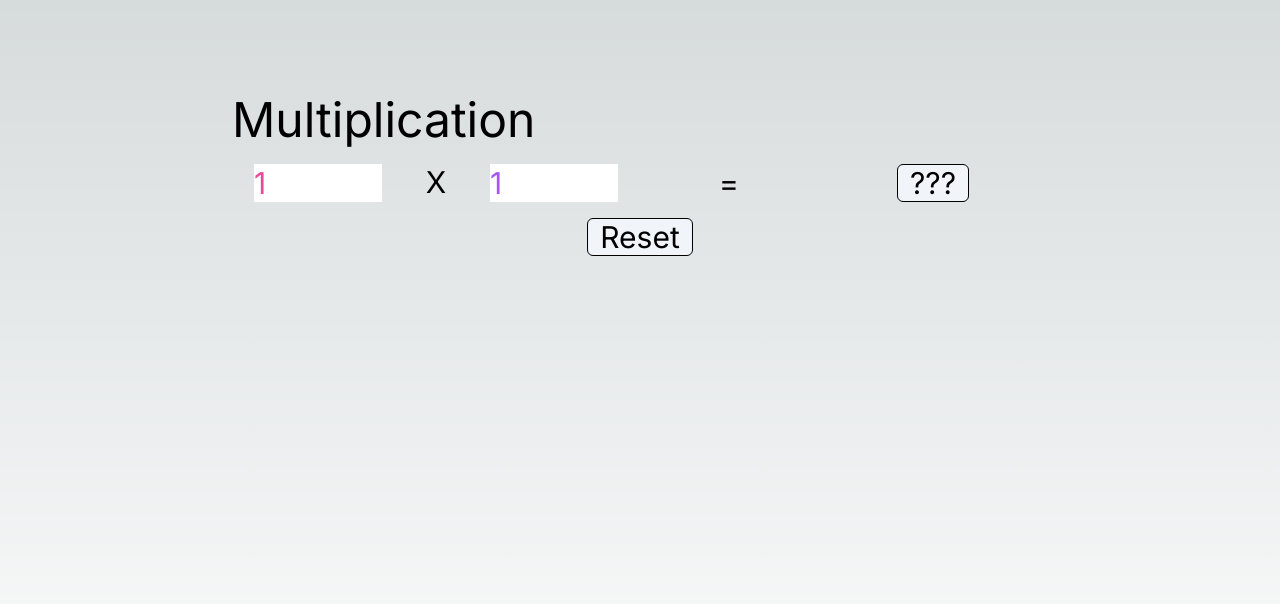
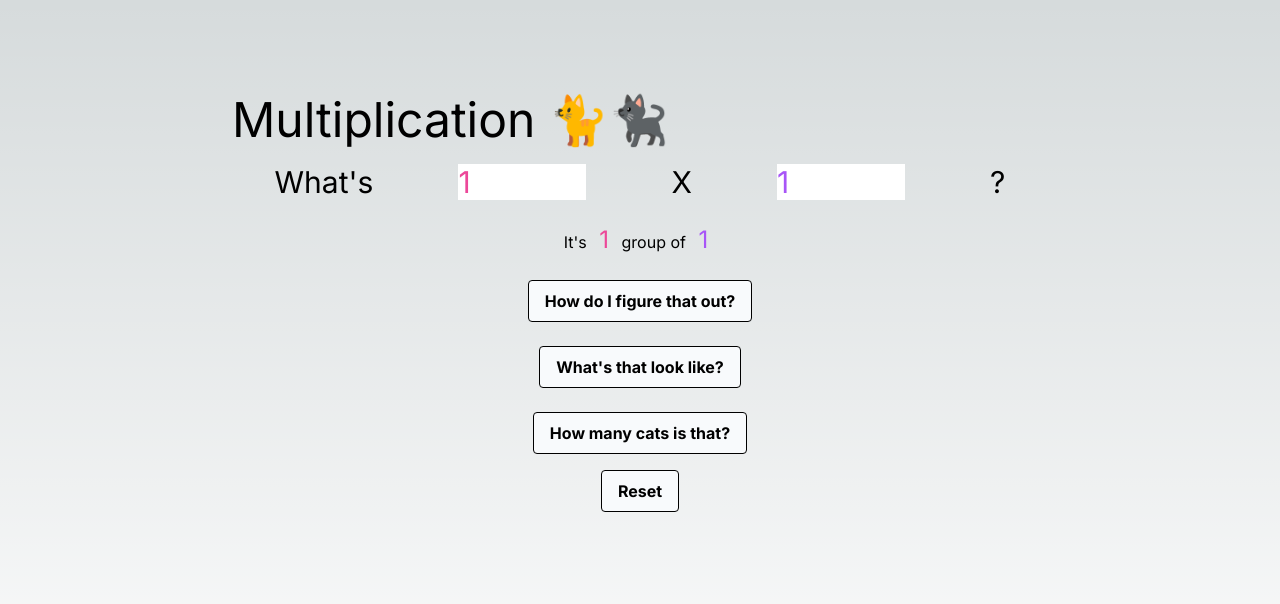
Before and after one commit to wrenhawth/react_sketches, a Next.js app: page /math-vis/multiplication in a window 1280 px wide. Shown: the top 604 px of the page. Built offline with nearby package versions, Linux system fonts and the light colour scheme.

Commit message:
Multiplication visualization take 2

```diff
--- a/app/math-vis/multiplication/page.tsx
+++ b/app/math-vis/multiplication/page.tsx
@@ -1,57 +1,140 @@
 "use client"
 import clsx from 'clsx';
-import React from 'react';
+import React, { ButtonHTMLAttributes } from 'react';
+import _ from 'lodash';
 
-const textColorMap: {[key: string]: string | undefined} = {
+enum Color {
+    PINK = 'pink',
+    PURPLE = 'purple'
+}
+const textColorMap: { [key in Color]: string } = {
     'pink': 'text-pink-500',
     'purple': 'text-purple-500'
 }
 
-function TermInput({ name, defaultValue, disabled, color }: { name: string, defaultValue: number, disabled: boolean, color?: string}) {
+const bgColorMap: { [key in Color]: string } = {
+    'pink': 'bg-pink-500',
+    'purple': 'bg-purple-500'
+}
+
+function Button(props: ButtonHTMLAttributes<HTMLButtonElement>) {
+    const { children, className, ...restProps } = props
+    const cls = clsx(className, 'bg-slate-50 hover:bg-slate-200 text-black border border-black font-bold py-2 px-4 rounded')
+    return <button className={cls} {...restProps}>{props.children}</button>
+}
+
+function Center({ className, children }: { children: React.ReactNode | React.ReactNode[], className?: string }) {
+    const cls = clsx(className, 'flex flex-auto justify-center items-center')
+    return <div className={cls}>{children}</div>
+}
+//  const range = (start: number, stop: number, step: number) => Array.from({ length: (stop - start) / step + 1 }, (v, k) => start + step * k)
+
+function Dot({ label, color }: { color: Color, label?: string }) {
+    const cls = clsx('w-10 h-10 rounded-3xl flex justify-center items-center', bgColorMap[color])
+    return (
+        <div className={cls}>
+            <p className='text-white'>{label}</p>
+        </div>
+    )
+}
+
+function TermInput({ name, value, onChange, color }: { name: string, value: number, onChange: React.FormEventHandler<HTMLInputElement>, color?: Color }) {
     const textColor = (color && textColorMap[color]) ?? 'black';
     const cls = clsx('w-32 text-3xl', textColor);
-    return <input className={cls} aria-label={name} disabled={disabled} defaultValue={defaultValue} type="number" name={name} />
+    return <input
+        onChange={onChange}
+        className={cls}
+        aria-label={name}
+        value={value}
+        type="number"
+        name={name}
+    />
 }
+
+const CAT_EMOJIS = ['🐈', '🐈‍⬛', '🐱']
 export default function Multiplication() {
-    const [termA, setTermA] = React.useState<number | null>(null)
-    const [termB, setTermB] = React.useState<number | null>(null)
-    const [calculateNumber, setCalculateNumber] = React.useState(false)
-
-    const handleSubmit = (e: React.FormEvent<HTMLFormElement>) => {
-        e.preventDefault();
-        const formData = new FormData(e.currentTarget);
-        const termA = formData.get("termA")?.toString()
-        const termB = formData.get("termB")?.toString()
-        const valueA = termA ? Number.parseInt(termA) : null;
-        const valueB = termB ? Number.parseInt(termB) : null;
-        setTermA(valueA)
-        setTermB(valueB)
-        setCalculateNumber(true)
-    }
-
-
+    const [termA, setTermA] = React.useState<number>(1)
+    const [termB, setTermB] = React.useState<number>(1)
+    const [showAddition, setShowAddition] = React.useState(false)
+    const [showDots, setShowDots] = React.useState(false)
+    const [showCats, setShowCats] = React.useState(false)
+    const aRange = _.range(1, termA + 1)
+    const bRange = _.range(1, termB + 1)
+    const bothNumbers = !Number.isNaN(termA) && !Number.isNaN(termB)
     return (
         <div className='container flex min-h-screen flex-col justify-between items-center p-24'>
-            <div className="w-3/4 items-center">
-                <h1 className='text-5xl'>Multiplication</h1>
-                <form className='w-full pt-5' onSubmit={handleSubmit}>
+            <div className="w-3/4 items-center bg-">
+                <h1 className='text-5xl'>Multiplication 🐈🐈‍⬛ </h1>
+                <div className='w-full pt-5'>
                     <div className="flex flex-auto justify-between flex-row">
                         <div className="w-full flex flex-auto justify-around">
-                            <TermInput color='pink' name="termA" defaultValue={termA ?? 1} disabled={calculateNumber} />
+                            <p className="text-3xl">What's</p>
+                            <TermInput color={Color.PINK} name="termA" value={termA} onChange={(e) => setTermA(Number.parseInt(e.currentTarget.value))} />
                             <p className="text-3xl">X</p>
-                            <TermInput color='purple' name="termB" defaultValue={termB ?? 1} disabled={calculateNumber} />
-                        </div>
-                        <div className='w-full flex flex-auto items-center justify-around'>
-                            <p className="text-3xl">=</p>
-                            {calculateNumber && termA && termB && <p className='text-3xl'>{termA * termB}</p>}
-                            {!calculateNumber &&
-                                <button className="text-3xl rounded-md border border-black bg-slate-100 px-3">???</button>
-                            }
+                            <TermInput color={Color.PURPLE} name="termB" value={termB} onChange={(e) => setTermB(Number.parseInt(e.currentTarget.value))} />
+                            <p className="text-3xl">?</p>
+
                         </div>
                     </div>
-                </form>
+                </div>
+                {bothNumbers && <div className='flex flex-auto justify-around items-center pt-6'>
+                    <p>It's <span className="text-2xl mx-2 text-pink-500">{termA}</span> {termA == 1 ? 'group' : 'groups'} of <span className="text-2xl mx-2 text-purple-500">{termB}</span></p>
+                </div>
+                }
+                {!showAddition && <Center className='pt-6'><Button onClick={() => setShowAddition(true)}>How do I figure that out?</Button></Center>}
+                {bothNumbers && showAddition &&
+                    <div className='pt-6'>
+                        <h2 className='text-2xl'>Try this:</h2>
+                        <div className='flex flex-auto justify-around items-center pt-4'>
+                            <div className='flex flex-auto justify-around items-center pt-4'>
+
+                                <p className="text-2xl">{termA}</p>
+                                <p className="text-2xl">X</p>
+                                <p className="text-2xl">{termB}</p>
+                            </div>
+                            <div className='flex flex-auto justify-around items-center pt-4'>
+                                <p className="text-2xl">=</p>
+                            </div>
+                            <div className='flex-auto grid grid-cols-20 justify-around auto-cols-auto place-content-center justify-items-center items-center pt-4'>
+
+                                {aRange.map((a, index) => (
+                                    (<React.Fragment key={`${termA}-${a}`}>
+                                        <p className={`grid-col-1 text-2xl ${textColorMap.purple}`}>{termB}</p> {index < termA - 1 && <p className='grid-col-1'>+</p>}
+                                    </React.Fragment>)
+                                ))}
+                                {/* =
+                    {calculateNumber && termA && termB && <p className='text-2xl'>{termA * termB}</p>} */}
+                            </div>
+                        </div>
+                    </div>
+                }
+                {!showDots && <Center className='pt-6'><Button onClick={() => setShowDots(true)}>What's that look like?</Button></Center>}
+
+                {bothNumbers && showDots && (
+                    <div className='pt-4'>
+                        {aRange.map((a) => (<div className='flex justify-center items-center' key={a}>
+                            <p className='mr-4 text-pink-500'>Group {a}</p>
+                            {bRange.map((b) => <Dot key={b} color={Color.PURPLE} label={((a - 1) * termB + b).toFixed(0)} />)}
+                        </div>))}
+                    </div>
+                )}
+
+                {!showCats && <Center className='pt-6'><Button onClick={() => setShowCats(true)}>How many cats is that?</Button></Center>}
+                {bothNumbers && showCats && (
+                    <div className='pt-4 text-center'>
+                        <p className="text-2xl">This many!</p>
+                        {aRange.map((a) => (<div className='flex justify-center items-center' key={a}>
+                            {bRange.map((b) => <p className='text-2xl' key={b}>{CAT_EMOJIS[_.random(0, CAT_EMOJIS.length - 1)]}</p>)}
+                        </div>))}
+                    </div>
+                )}
                 <div className='flex flex-auto justify-around items-center pt-4'>
-                    <button className="text-3xl rounded-md border border-black bg-slate-100 px-3" onClick={() => setCalculateNumber(false)}>Reset</button>
+                    <Button onClick={() => {
+                        setShowAddition(false)
+                        setShowDots(false)
+                        setShowCats(false)
+                    }
+                    }>Reset</Button>
                 </div>
             </div>
         </div>
--- a/tailwind.config.ts
+++ b/tailwind.config.ts
@@ -13,6 +13,9 @@ const config: Config = {
         "gradient-conic":
           "conic-gradient(from 180deg at 50% 50%, var(--tw-gradient-stops))",
       },
+      gridTemplateColumns: {
+        '20': 'repeat(20, minmax(0, 1fr))',
+      }
     },
   },
   plugins: [],
```
Also changed, not shown: package.json (+7 -5 lines), 1 other file (tests, documents, lock files or other folders).
